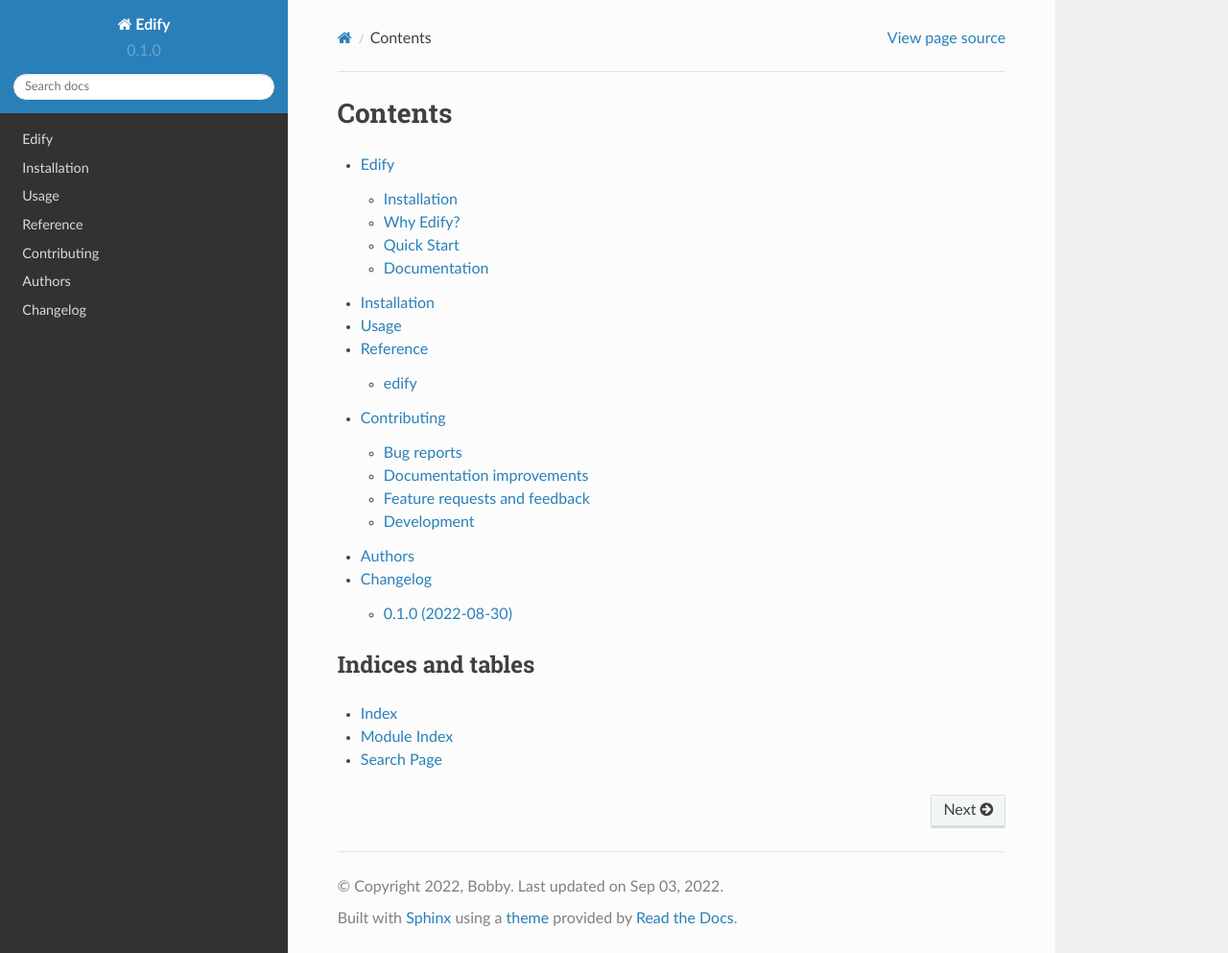
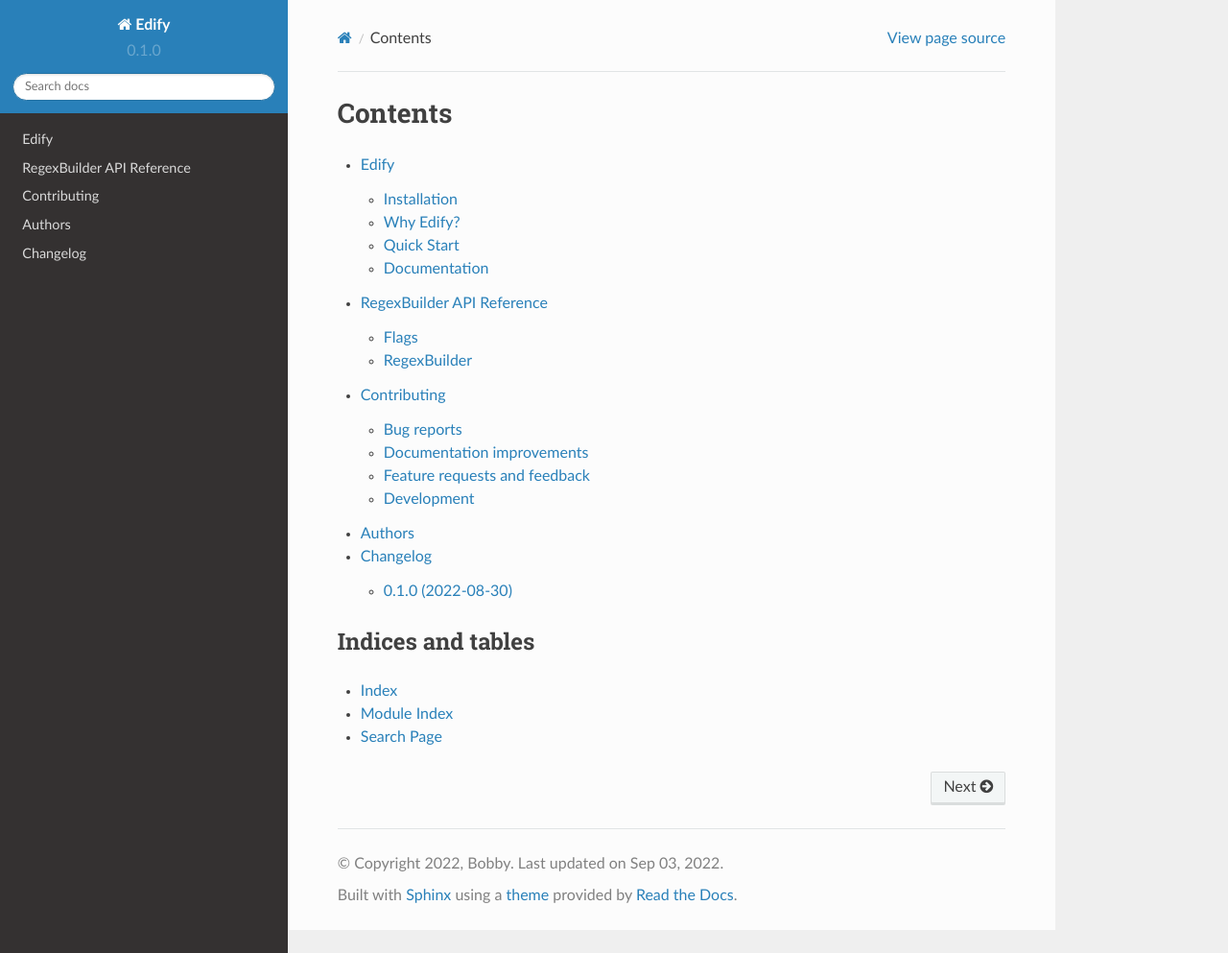
Before and after one commit to luciferreeves/edify, a Sphinx documentation site: the page built from docs/index.rst, in a window 1280 px wide and 993 px high. Shown: the whole window at 96% size. Built offline with Sphinx 7.4.7 and the Read the Docs theme 2.0.0, drawn with Linux system fonts in a browser that asks for light colours; some of the changed lines change nothing that is shown.

Commit message:
Added Flags

```diff
--- a/docs/index.rst
+++ b/docs/index.rst
@@ -6,9 +6,7 @@
    :maxdepth: 2
 
    readme
-   installation
-   usage
-   reference/index
+   regex-builder/index
    contributing
    authors
    changelog
--- a/docs/installation.rst
+++ /dev/null
@@ -1,7 +0,0 @@
-============
-Installation
-============
-
-At the command line::
-
-    pip install edify
--- a/docs/reference/edify.rst
+++ /dev/null
@@ -1,9 +0,0 @@
-edify
-=====
-
-.. testsetup::
-
-    from edify import *
-
-.. automodule:: edify
-    :members:
--- a/docs/reference/index.rst
+++ /dev/null
@@ -1,7 +0,0 @@
-Reference
-=========
-
-.. toctree::
-    :glob:
-
-    edify*
--- /dev/null
+++ b/docs/regex-builder/builder/index.rst
@@ -0,0 +1,2 @@
+RegexBuilder
+============
--- /dev/null
+++ b/docs/regex-builder/flags/index.rst
@@ -0,0 +1,96 @@
+Flags
+=====
+
+Flags in Edify are same as the flags in ``re`` module. Edify supports the following flags:
+    - ``A``: ASCII (standard ASCII) character
+    - ``D``: DEBUG, returns ``re.DEBUG``
+    - ``I``: Ignore Case
+    - ``M``: Multi Line
+    - ``S``: Dot All
+    - ``X``: Verbose
+
+To learn more about the flags, please refer to the ``re`` module documentation. If you wish to use the ``/g`` or any other unsupported flag, you can use the ``re.search`` or ``re.match`` methods, according to your needs. If you need to support extra flags, you can try looking at the `regex <https://pypi.python.org/pypi/regex>`_ package. To get started, import the ``RegexBuilder`` class::
+
+    from edify import RegexBuilder
+
+
+ASCII Only Matching
+--------------------
+
+Make ``\w``, ``\W``, ``\b``, ``\B``, ``\d``, ``\D``, ``\s``, and ``\S`` perform ASCII-only matching instead of full Unicode matching. This is only meaningful for Unicode patterns, and is ignored for byte patterns. Corresponds to the inline flag ``(?a)``.
+
+Example
+^^^^^^^
+
+.. code-block:: python
+
+    # returns re.compile('hello', re.ASCII)
+    expr = RegexBuilder().ascii_only().string('hello').to_regex()
+
+Display Debug Information
+-------------------------
+Display debug information about compiled expression. No corresponding inline flag.
+
+Example
+^^^^^^^
+
+.. code-block:: python
+
+    # returns re.compile('hello', re.DEBUG)
+    expr = RegexBuilder().debug().string('hello').to_regex()
+
+
+Ignore Case
+------------
+Perform case-insensitive matching; expressions like ``[A-Z]`` will also match lowercase letters. Full Unicode matching (such as ``Ü`` matching ``ü``) also works unless the ``re.ASCII`` flag is used to disable non-ASCII matches. Corresponds to the inline flag ``(?i)``.
+
+Example
+^^^^^^^
+
+.. code-block:: python
+
+    # returns re.compile('hello', re.IGNORECASE)
+    expr = RegexBuilder().ignore_case().string('hello').to_regex()
+
+
+Multi Line
+----------
+When specified, the pattern character ``'^'`` matches at the beginning of the string and at the beginning of each line (immediately following each newline); and the pattern character ``'$'`` matches at the end of the string and at the end of each line (immediately preceding each newline). By default, ``'^'`` matches only at the beginning of the string, and ``'$'`` only at the end of the string and immediately before the newline (if any) at the end of the string. Corresponds to the inline flag ``(?m)``.
+
+
+Example
+^^^^^^^
+
+.. code-block:: python
+
+    # returns re.compile('hello', re.MULTILINE)
+    expr = RegexBuilder().multi_line().string('hello').to_regex()
+
+
+Dot All
+-------
+
+Make the ``'.'`` special character match any character at all, including a newline; without this flag, ``'.'`` will match anything *except* a newline. Corresponds to the inline flag ``(?s)``.
+
+
+Example
+^^^^^^^
+
+.. code-block:: python
+
+    # returns re.compile('hello', re.DOTALL)
+    expr = RegexBuilder().dot_all().string('hello').to_regex()
+
+
+Verbose
+-------
+This workd same as the ``re.VERBOSE`` flag, which allows you to write regular expressions that look nicer and are more readable by allowing you to visually separate logical sections of the pattern and add comments. However, this flag is basically rendered useless with Edify, but it is still available for use to keep the API consistent with the ``re`` module. Corresponds to the inline flag ``(?x)``.
+
+
+Example
+^^^^^^^
+
+.. code-block:: python
+
+    # returns re.compile('hello', re.VERBOSE)
+    expr = RegexBuilder().verbose().string('hello').to_regex()
--- /dev/null
+++ b/docs/regex-builder/index.rst
@@ -0,0 +1,9 @@
+RegexBuilder API Reference
+==========================
+
+.. toctree::
+    :glob:
+    :maxdepth: 2
+
+    flags/index
+    builder/index
--- a/docs/usage.rst
+++ /dev/null
@@ -1,7 +0,0 @@
-=====
-Usage
-=====
-
-To use Edify in a project::
-
-	import edify
```
